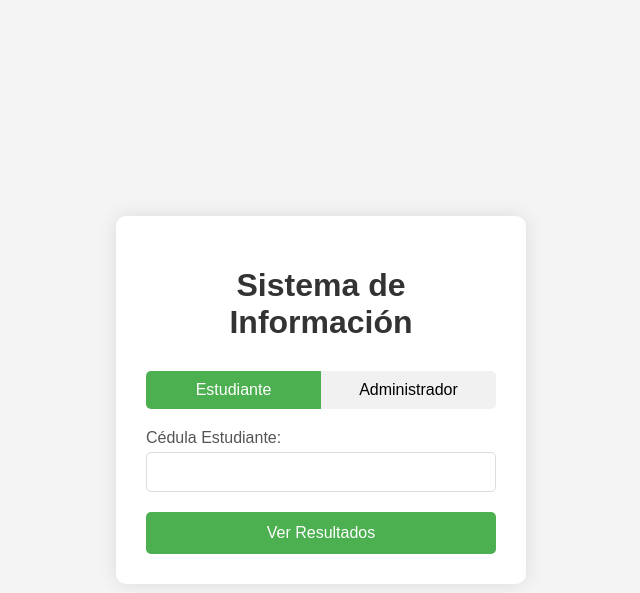
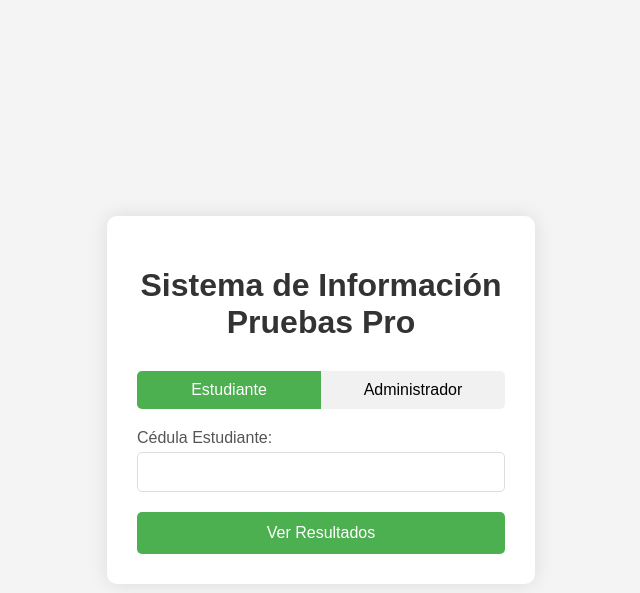
Before and after one commit to SebasDeving/Sistema-universidad, a PHP site: page / in a window 1280 px wide. Shown: the top 593 px of the page, without its empty margins (319-959 px from the left). Run offline with PHP 8.4, Linux system fonts and the light colour scheme.

Commit message:
Cambios en conceptos (index y estilos-index)

```diff
--- a/Index.html
+++ b/Index.html
@@ -3,13 +3,13 @@
 <head>
     <meta charset="UTF-8">
     <meta name="viewport" content="width=device-width, initial-scale=1.0">
-    <title>Sistema de Información - Login</title>
+    <title>Sistema de Info - Pruebas Pro</title>
     <link rel="stylesheet" href="assets/CSS/estilos-index.css">
     <script async src="assets/js/script-index.js"></script>
 </head>
 <body>
     <div class="container">
-        <h1>Sistema de Información</h1>
+        <h1>Sistema de Información Pruebas Pro</h1>
 
         <div class="tab-container">
             <div class="tab active" onclick="changeTab('estudiante')">Estudiante</div>
--- a/assets/CSS/estilos-index.css
+++ b/assets/CSS/estilos-index.css
@@ -14,7 +14,7 @@ body {
     border-radius: 10px;
     box-shadow: 0 0 20px rgba(0, 0, 0, 0.1);
     padding: 30px;
-    width: 350px;
+    width: 368px;
 }
 
 h1 {
```
